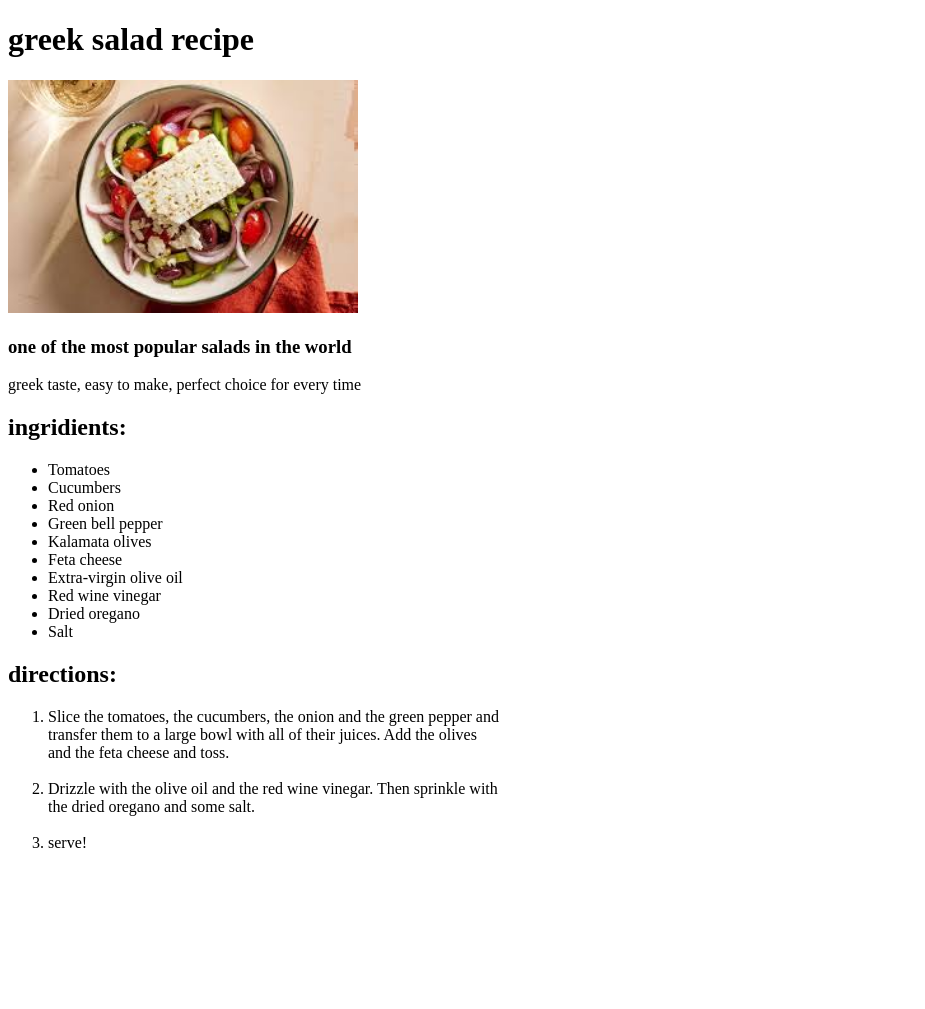
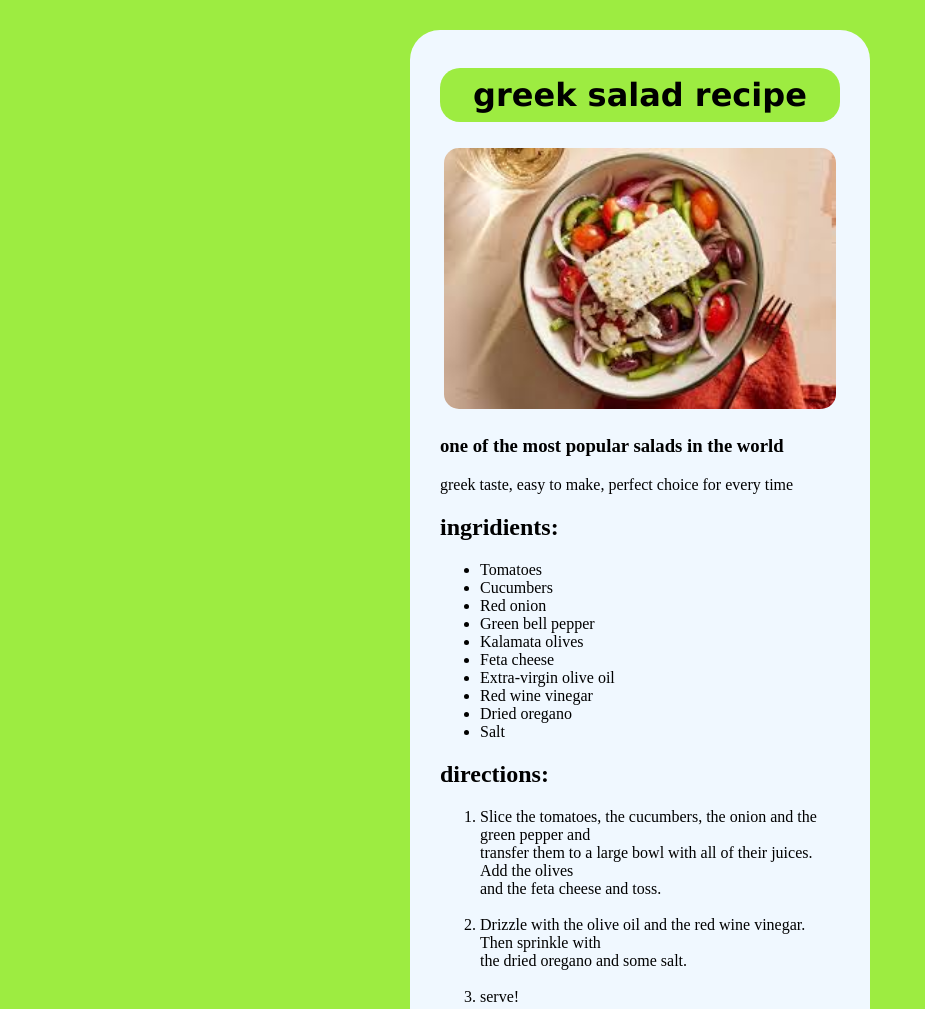
Before and after one commit to david123h/odin-recipe, a plain HTML site: page recipes/greek_salad.html in a window 1280 px wide. Shown: the top 1009 px of the page, without its empty margins (0-925 px from the left). Before the commit the page ends 868 px from the top, so only its background shows below. Drawn offline with Linux system fonts and the light colour scheme.

Commit message:
adding and improving css for the whole pages

```diff
--- /dev/null
+++ b/recipes/creamy_pasta.css
@@ -0,0 +1,23 @@
+body , h1{
+    background-color: rgb(226, 185, 157);
+}
+.card{
+    width: 400px;
+    margin: 30px auto;
+    background-color: aliceblue;
+    padding: 17px 30px;
+    border-radius: 30px;
+}
+
+h1 {
+    font-family:'Lucida Sans', 'Lucida Sans Regular', 'Lucida Grande', 'Lucida Sans Unicode', Geneva, Verdana, sans-serif;
+    border-radius: 20px;
+    text-align: center;
+    padding: 8px;
+}
+
+img {
+    border-radius: 15px;
+    width: 392px;
+    margin: 4px;
+}
--- /dev/null
+++ b/recipes/greek_salad.css
@@ -0,0 +1,24 @@
+body , h1 {
+    background-color: rgb(157, 236, 65);
+}
+.card{
+    width: 400px;
+    margin: 30px auto;
+    background-color: aliceblue;
+    padding: 17px 30px;
+    border-radius: 30px;
+}
+
+h1 {
+    font-family:'Lucida Sans', 'Lucida Sans Regular', 'Lucida Grande', 'Lucida Sans Unicode', Geneva, Verdana, sans-serif;
+    border-radius: 20px;
+    text-align: center;
+
+    padding: 8px;
+}
+
+img {
+    border-radius: 15px;
+    width: 392px;
+    margin: 4px;
+}
--- a/recipes/greek_salad.html
+++ b/recipes/greek_salad.html
@@ -4,8 +4,10 @@
     <meta charset="UTF-8">
     <meta name="viewport" content="width=device-width, initial-scale=1.0">
     <title>greek salad recipe</title>
+    <link rel="stylesheet" href="greek_salad.css">
 </head>
 <body>
+    <div class="card">
     <h1>greek salad recipe</h1>
     <img src="../photos/greek_salad.jpeg" alt="image of greek salad" width="350" height="auto">
     <h3>one of the most popular salads in the world</h3>
@@ -32,5 +34,6 @@
             the dried oregano and some salt.</li>
         <br><li>serve!</li>
     </ol>
+</div>
 </body>
 </html>
--- a/style.css
+++ b/style.css
@@ -1,8 +1,13 @@
+body {
+    background-color: aqua;
+}
 .card {
-    width: 300px;
-    height: 260px;
-    margin:  auto;
+    width: 400px;
+    height: auto;
+    margin:  30px auto ;
     background-color: white;
+    padding: 30px;
+    border-radius: 30px;
 }
 
 h1 {
```
Also changed, not shown: recipes/creamy_pasta.html (+3 -0 lines).
